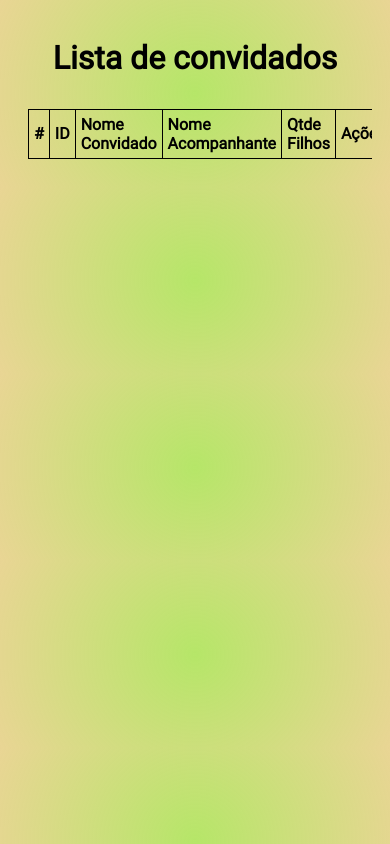
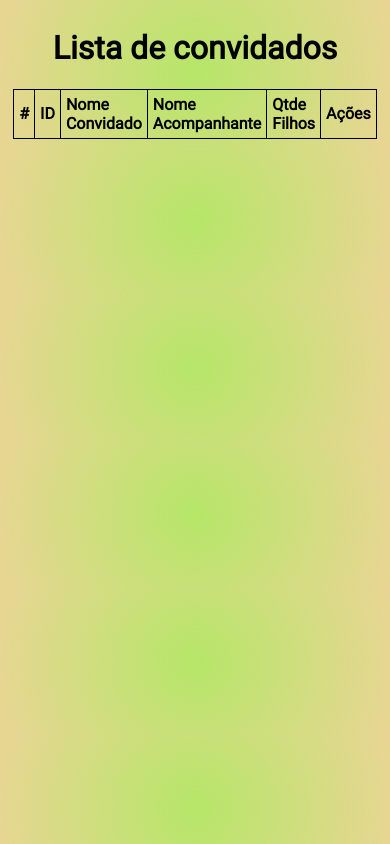
Before and after one commit to rogerioncosta/one-lu, a plain HTML site: page frontend/public/lst302521.html in a window 390 px wide. Drawn offline with Linux system fonts and the light colour scheme; no server answers.

Commit message:
center list

```diff
--- a/frontend/public/styles/style.guest-list.css
+++ b/frontend/public/styles/style.guest-list.css
@@ -9,12 +9,7 @@
     src: url("../fonts/Roboto-Regular.ttf");
 }
 
-html{
-    width: 100%;
-}
-
 body{
-    overflow-x: hidden;
     box-sizing: border-box;
     background: radial-gradient(circle, rgba(161, 223, 62, 0.782) 0%, rgb(233, 213, 148) 100%);
     font-family: 'Roboto';
@@ -86,7 +81,5 @@ body{
 @media (max-width: 520px) {
     .center-align {
         width: 100%;  /* Usa toda a largura disponível */
-        padding: 10px; /* Garante que o conteúdo não encoste nas bordas */
-        overflow-wrap: break-word; /* Quebra palavras longas para evitar estouro */
     }
 }
```
